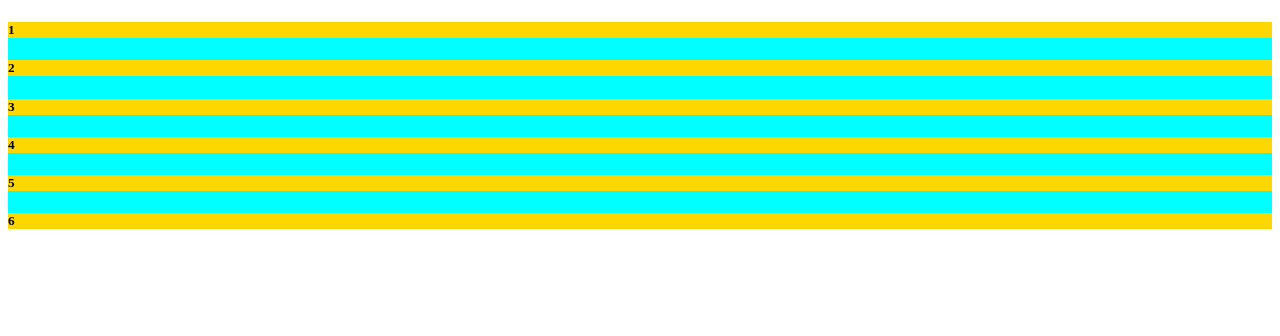
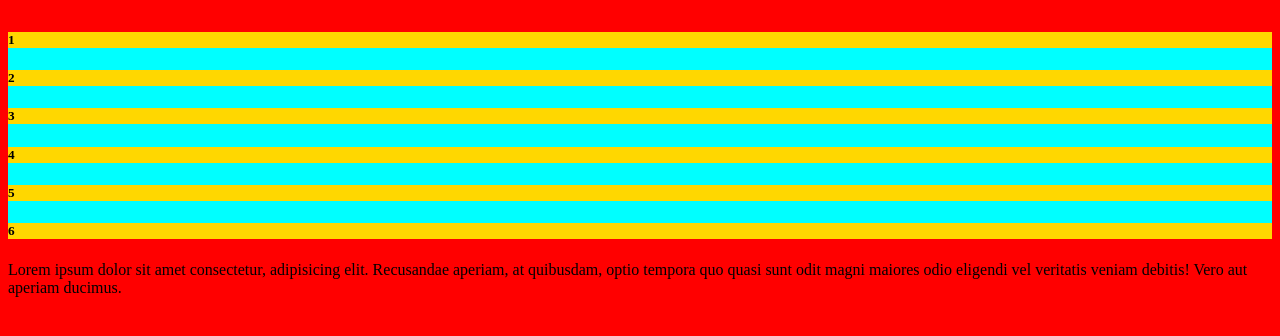
Before and after one commit to SaeedNoori1384/Web, a website: page contact.html in a window 1280 px wide. Drawn offline with Linux system fonts and the light colour scheme.

Commit message:
Saeed added some edits :)

```diff
--- a/contact.html
+++ b/contact.html
@@ -29,6 +29,8 @@
             <h5>6</h5>
         </div>
     </div>
+    <p>Lorem ipsum dolor sit amet consectetur, adipisicing elit. Recusandae aperiam, at quibusdam, optio tempora quo
+        quasi sunt odit magni maiores odio eligendi vel veritatis veniam debitis! Vero aut aperiam ducimus.</p>
 </body>
 
 </html>
--- a/css/Saeedgit2.css
+++ b/css/Saeedgit2.css
@@ -1,3 +1,8 @@
+body {
+    background-color: red;
+    margin-top: 2rem;
+}
+
 .flex-container {
     background-color: aqua;
     align-items: center;
@@ -6,4 +11,5 @@
 
 .flex-items {
     background-color: gold;
+    flex-direction: column;
 }
```
